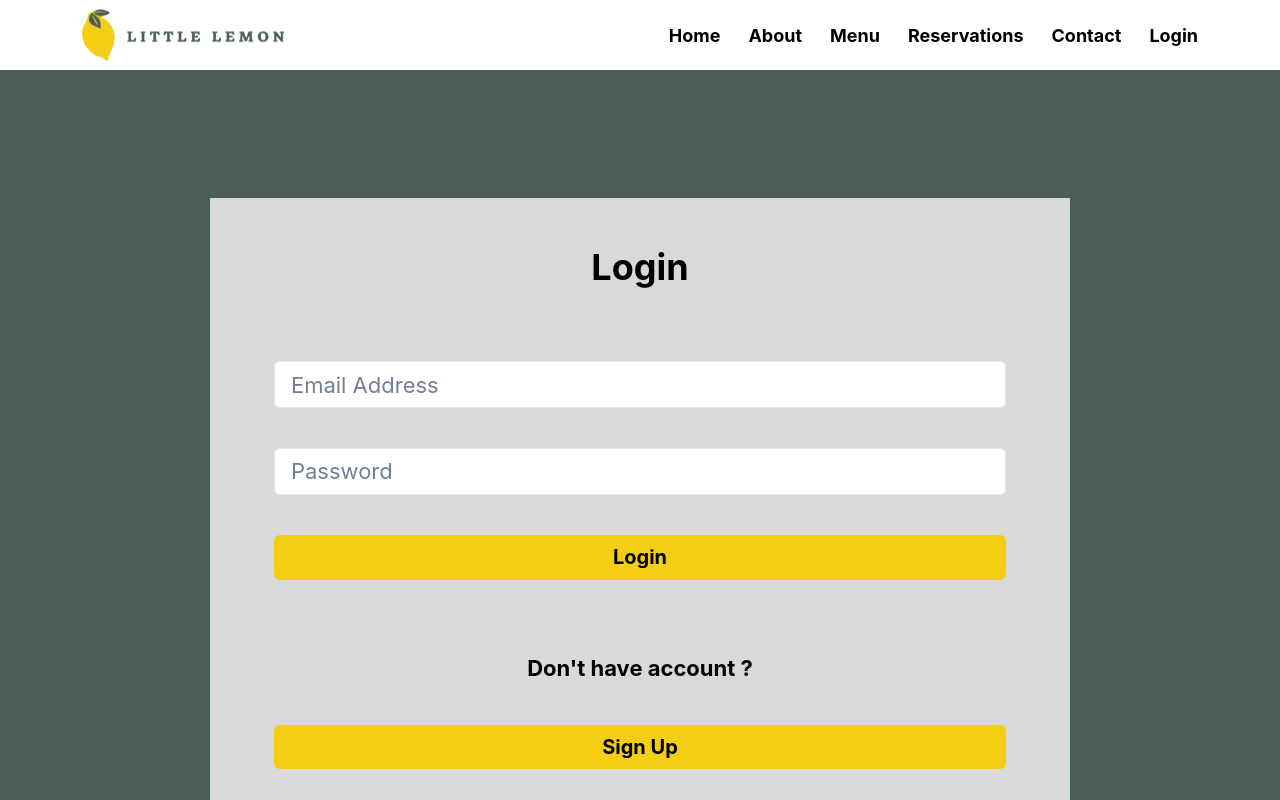
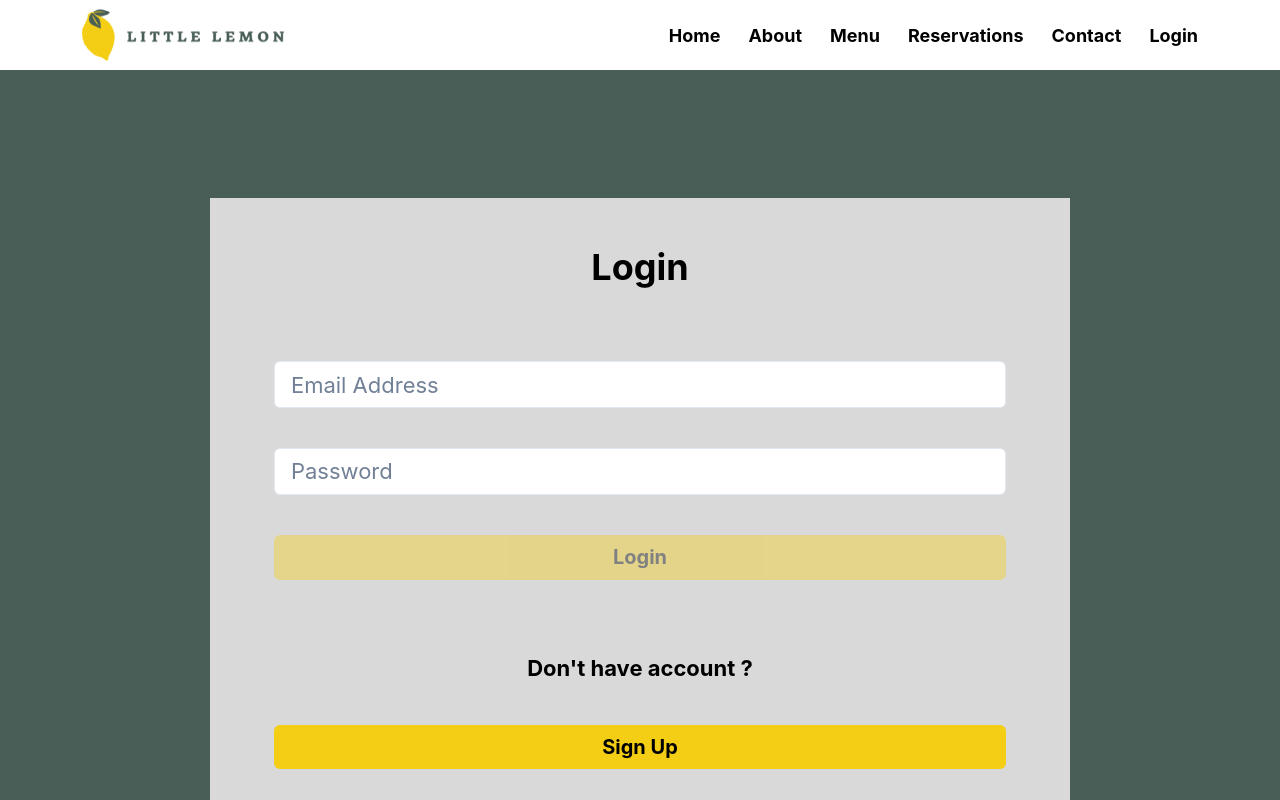
Before and after one commit to hassanaboukhalil/little_lemon_restaurant, a React (Create React App) app: page /login in a window 1280 px wide. Shown: the top 800 px of the page. Built offline with nearby package versions, Linux system fonts and the light colour scheme.

Commit message:
make some update on the login page

```diff
--- a/src/components/pages/LoginPage.js
+++ b/src/components/pages/LoginPage.js
@@ -4,8 +4,11 @@ import { useFormik } from 'formik'
 import * as Yup from 'yup'
 import { Button, FormControl, FormErrorMessage, Heading, Input } from '@chakra-ui/react'
 import '../../css/login.css';
+import { useNavigate } from "react-router-dom";
 
 export default function LoginPage() {
+
+    const navigate = useNavigate();
 
     const formik = useFormik({
         initialValues: {
@@ -41,11 +44,11 @@ export default function LoginPage() {
                         <Input type='password' placeholder='Password' {...formik.getFieldProps("password")} aria-label='Enter the password' required/>
                         <FormErrorMessage>{formik.errors.password}</FormErrorMessage>
                     </FormControl>
-                    <Button className='btn' type="submit" w="100%" bg="#7f5ad5" color="white" isDisabled={(formik.errors.email || formik.errors.password) ? true : false} isLoading={false} aria-label="On Click">
+                    <Button className='btn' type="submit" w="100%" bg="#7f5ad5" color="white" isDisabled={(formik.errors.email || formik.errors.password || !formik.values.email || !formik.values.password) ? true : false} isLoading={false} aria-label="On Click">
                         Login
                     </Button>
                     <p className='question'>Don't have account ?</p>
-                    <Button className='btn' w="100%" bg="#7f5ad5" color="white" isLoading={false} aria-label="On Click">
+                    <Button className='btn' onClick={() => navigate('/signup')} w="100%" bg="#7f5ad5" color="white" isLoading={false} aria-label="On Click">
                         Sign Up
                     </Button>
                 </form>
```
